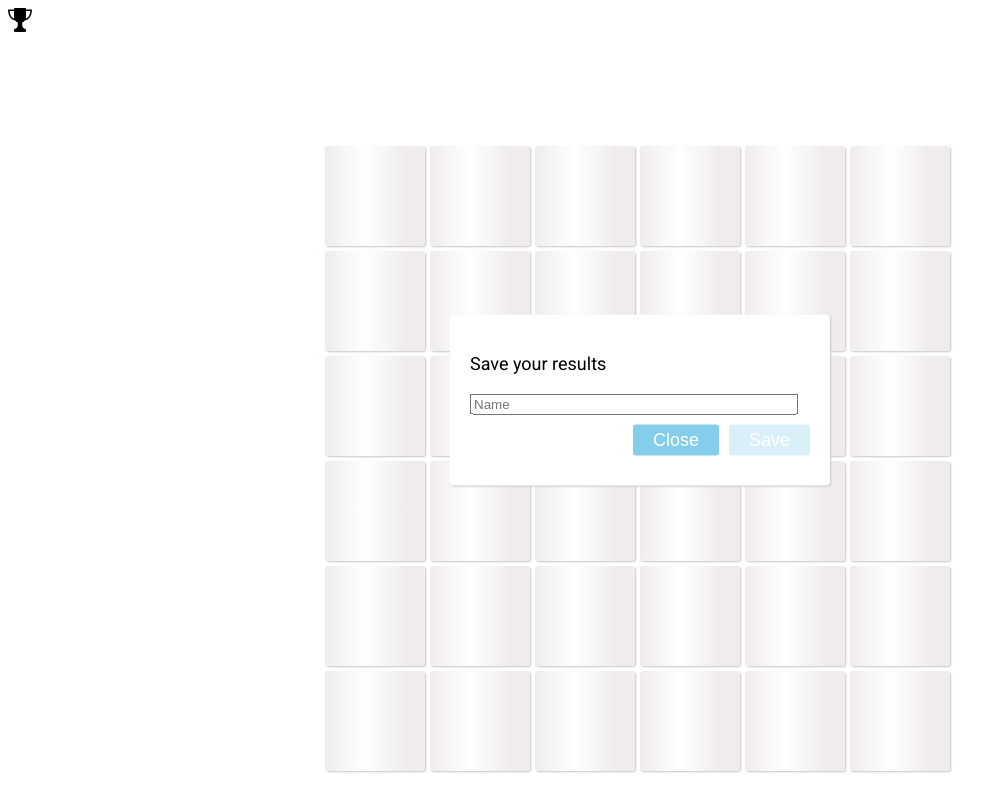
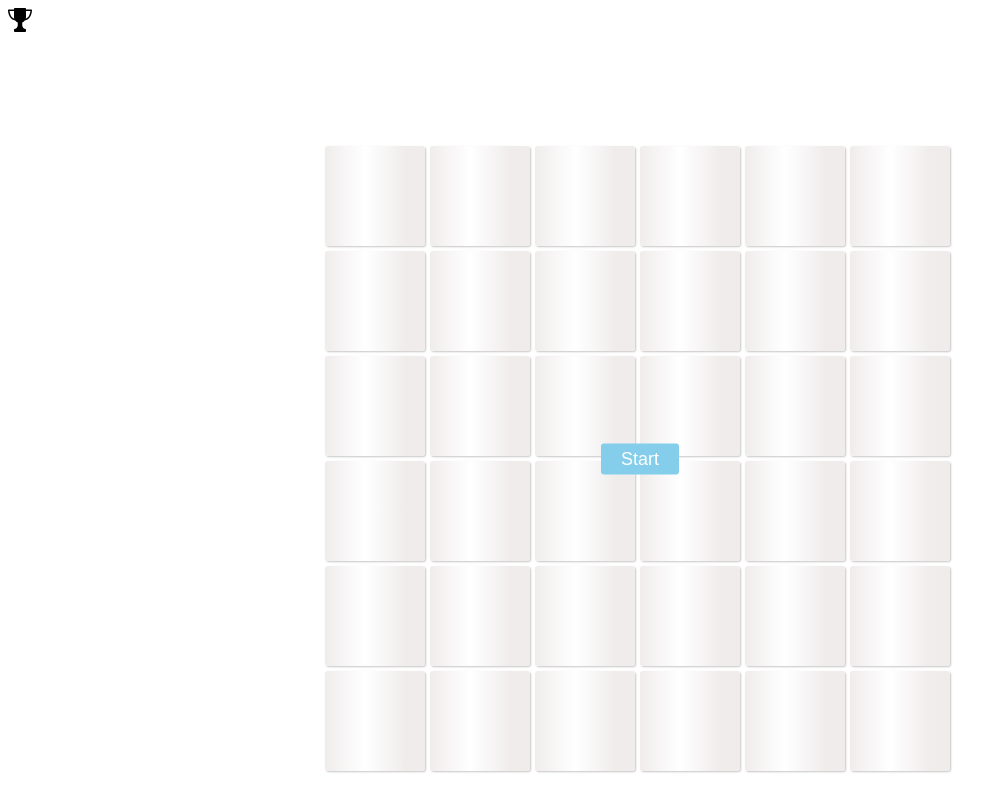
Before and after one commit to vyacheslav-tikhonov/memory-game, a Vue app: page / in a window 1280 px wide. Shown: the whole page, without its empty margins (0-1007 px from the left). Built offline with nearby package versions, Linux system fonts and the light colour scheme.

Commit message:
fix: set showLeadersDialog = false

```diff
--- a/src/components/Game/Game.vue
+++ b/src/components/Game/Game.vue
@@ -112,7 +112,7 @@ export default class Game extends Vue {
   private isFreezing = true;
   private victory = false;
   private leadersPlace: number | null = null;
-  private showLeadersDialog = true;
+  private showLeadersDialog = false;
   private gameName = '';
 
   private displayedIndexes: number[] = []
```
